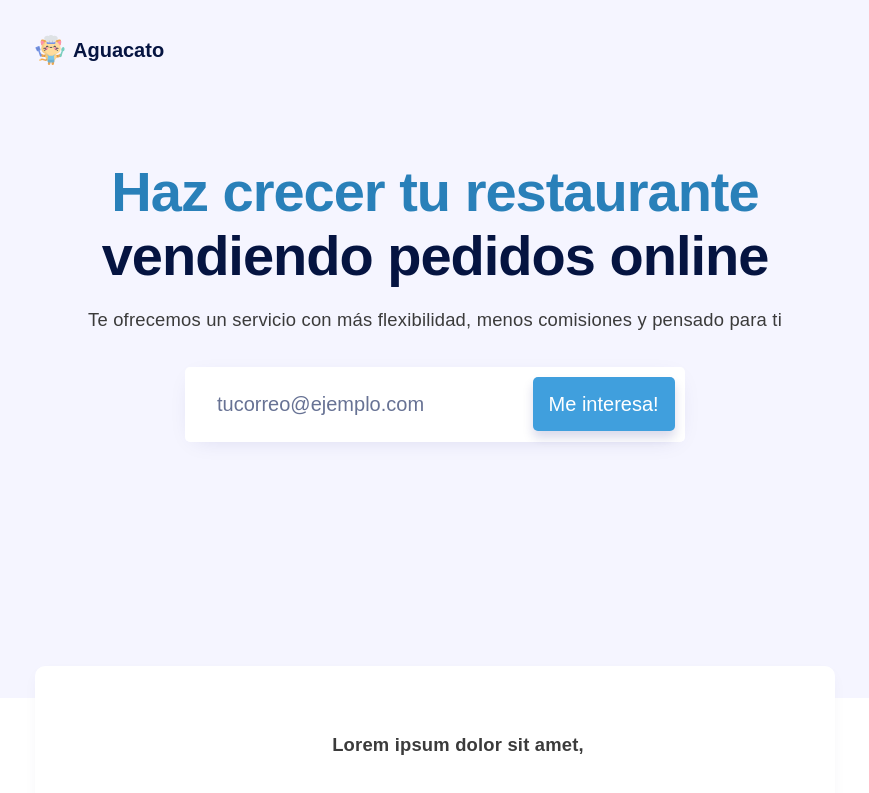
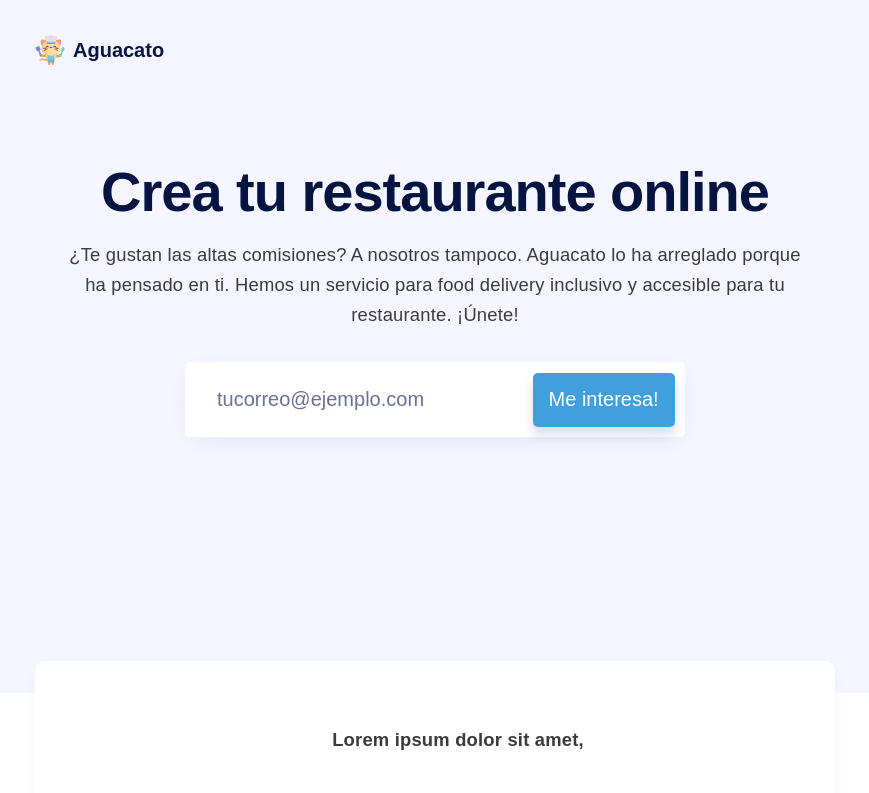
Before and after one commit to devictoribero/aguacato, a Next.js app: page / in a window 1280 px wide. Shown: the top 793 px of the page, without its empty margins (205-1074 px from the left). Built offline with nearby package versions, Linux system fonts and the light colour scheme.

Commit message:
Updates copies landing page

```diff
--- a/pages/index.js
+++ b/pages/index.js
@@ -92,8 +92,10 @@ function HomeHeader(){
   return (
     <div className='hero'>
       <div className='grid hero-info'>
-        <h1><span className='highlight'>Haz crecer tu restaurante </span>vendiendo pedidos online</h1>
-        <p>Te ofrecemos un servicio con más flexibilidad, menos comisiones y pensado para ti</p>
+        <h1>Crea tu restaurante online</h1>
+        <p>
+        ¿Te gustan las altas comisiones? A nosotros tampoco. Aguacato lo ha arreglado porque ha pensado en ti. Hemos un servicio para food delivery inclusivo y accesible para tu restaurante. ¡Únete!
+        </p>
         <div className='hero-emailAdquisition'>
           <RegisterEmailForm/>
         </div>
```
